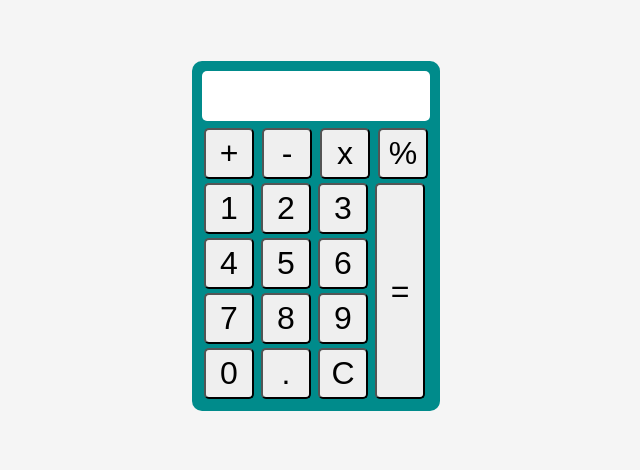
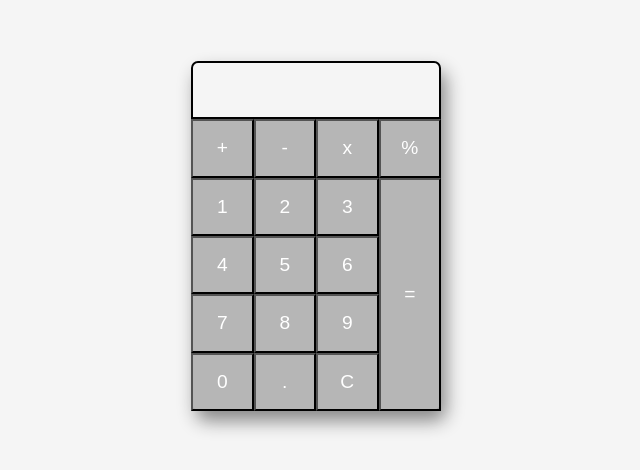
Before and after one commit to RobJJ/Calculator-expression, a plain HTML site: page index.html in a window 1280 px wide. Shown: the part 164-634 px from the top of the page, without its empty margins (324-964 px from the left). Drawn offline with Linux system fonts and the light colour scheme.

Commit message:
Styling adjustments - grid practice

```diff
--- a/index.html
+++ b/index.html
@@ -4,7 +4,7 @@
     <meta charset="UTF-8" git push />
     <meta http-equiv="X-UA-Compatible" content="IE=edge" />
     <meta name="viewport" content="width=device-width, initial-scale=1.0" />
-    <link rel="stylesheet" href="./styles.css" />
+    <link rel="stylesheet" href="./updatedStyle.css" />
     <script src="./scriptOb.js" defer></script>
     <title>Rob's Calculator</title>
   </head>
--- a/styles.css
+++ b/styles.css
@@ -19,6 +19,7 @@ body {
   display: grid;
   grid-template-columns: 1fr 1fr 1fr 1fr;
   grid-template-rows: 1fr 1fr 1fr 1fr 1fr 1fr;
+  box-shadow: 5px 10px 18px #888888;
 }
 
 .buttons {
@@ -48,6 +49,7 @@ body {
   border-radius: 5px;
   margin-bottom: 5px;
   padding-top: 10px;
+  overflow-x: scroll;
 }
 
 #operations-container {
--- /dev/null
+++ b/updatedStyle.css
@@ -0,0 +1,84 @@
+* {
+  box-sizing: border-box;
+  padding: 0;
+  margin: 0;
+}
+
+body {
+  height: 100vh;
+  width: 100%;
+  background-color: whitesmoke;
+  display: flex;
+  justify-content: center;
+  align-items: center;
+}
+.container {
+  width: 250px;
+  height: 350px;
+  text-align: center;
+  border-radius: 10px;
+  box-shadow: 5px 10px 18px #888888;
+
+  display: grid;
+  grid-template-columns: repeat(4, 1fr);
+  grid-template-rows: repeat(6, 1fr);
+  grid-template-areas:
+    "output output output output"
+    "operator operator operator operator"
+    "num num num equals"
+    "num num num equals"
+    "num num num equals"
+    "num num num equals";
+}
+#output {
+  grid-area: output;
+  border: solid 2px black;
+  /* overflow-x: scroll; */
+  text-align: center;
+  padding: 10px;
+  font-size: 1.4rem;
+  overflow-y: hidden;
+  border-top-left-radius: 7px;
+  border-top-right-radius: 7px;
+}
+
+#operations-container {
+  grid-area: operator;
+  width: 100%;
+  display: grid;
+  grid-template-columns: repeat(4, 1fr);
+  grid-template-rows: 1fr;
+}
+
+#numbers-container {
+  grid-area: num;
+  width: 100%;
+  display: grid;
+  grid-template-columns: repeat(3, 1fr);
+  grid-template-rows: repeat(4, 1fr);
+}
+
+#equals-container {
+  grid-area: equals;
+  display: flex;
+  justify-content: center;
+}
+#equals {
+  width: 100%;
+}
+.buttons {
+  font-size: 1.2rem;
+  width: 100%;
+  background-color: #9c9c9cb4;
+  color: white;
+}
+
+.buttons:hover {
+  background-color: rgb(162, 229, 229);
+}
+#clear:hover {
+  background-color: rgb(227, 147, 147);
+}
+#equals:hover {
+  background-color: rgb(165, 221, 165);
+}
```
